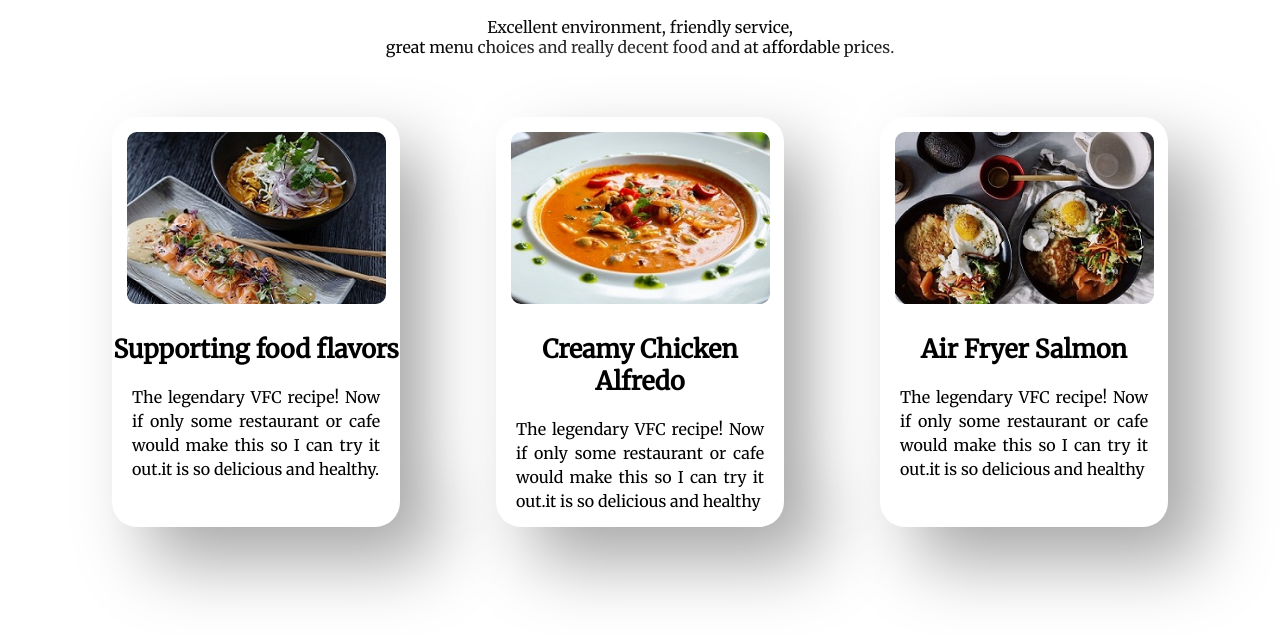
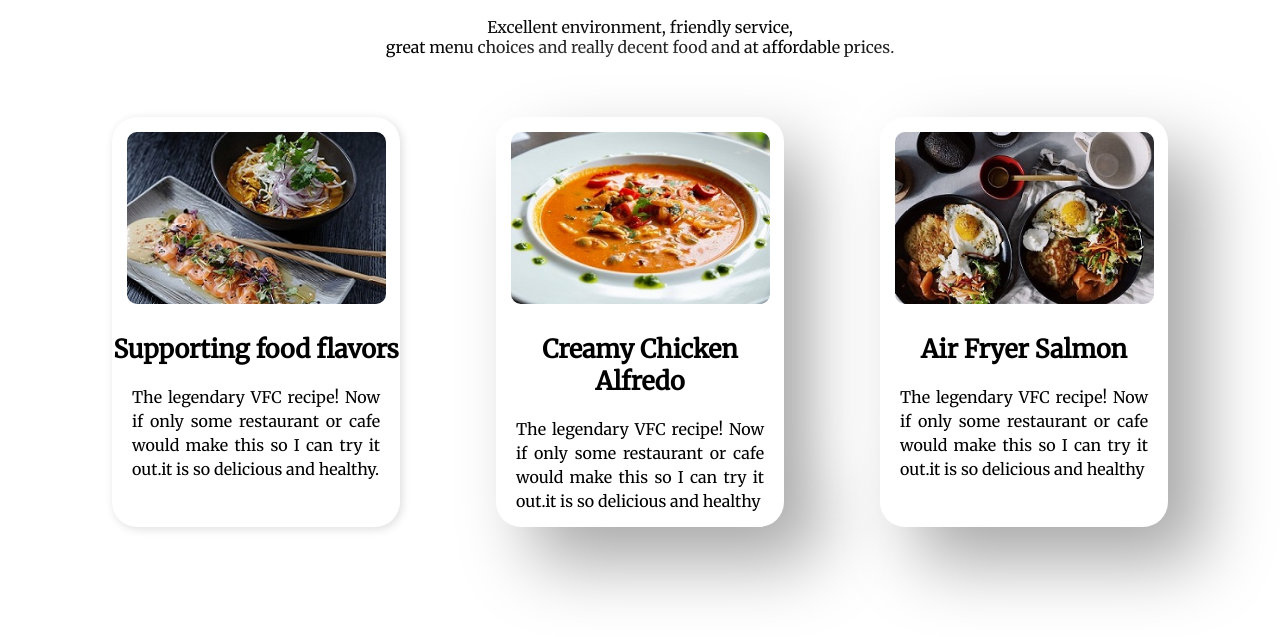
Before and after one commit to iffarurrahat/testy-food, a plain HTML site: page index.html in a window 1280 px wide. In both pictures the pointer is over the element 256 px from the left and 2987 px from the top of the page. Shown: the part 2666-3303 px from the top of the page. Drawn offline with Linux system fonts and the light colour scheme.

Commit message:
add somenew code

```diff
--- a/style.css
+++ b/style.css
@@ -181,6 +181,10 @@ h4{
     background: #ffffff;
     box-shadow:  35px 35px 70px #a8a8a8,
                 -35px -35px 70px #ffffff;
+    transition: 0.2s linear;
+}
+.three-step:hover {
+    box-shadow: 2px 2px 10px #ddd;
 }
 .three-step img{
     width: 90%;
```
